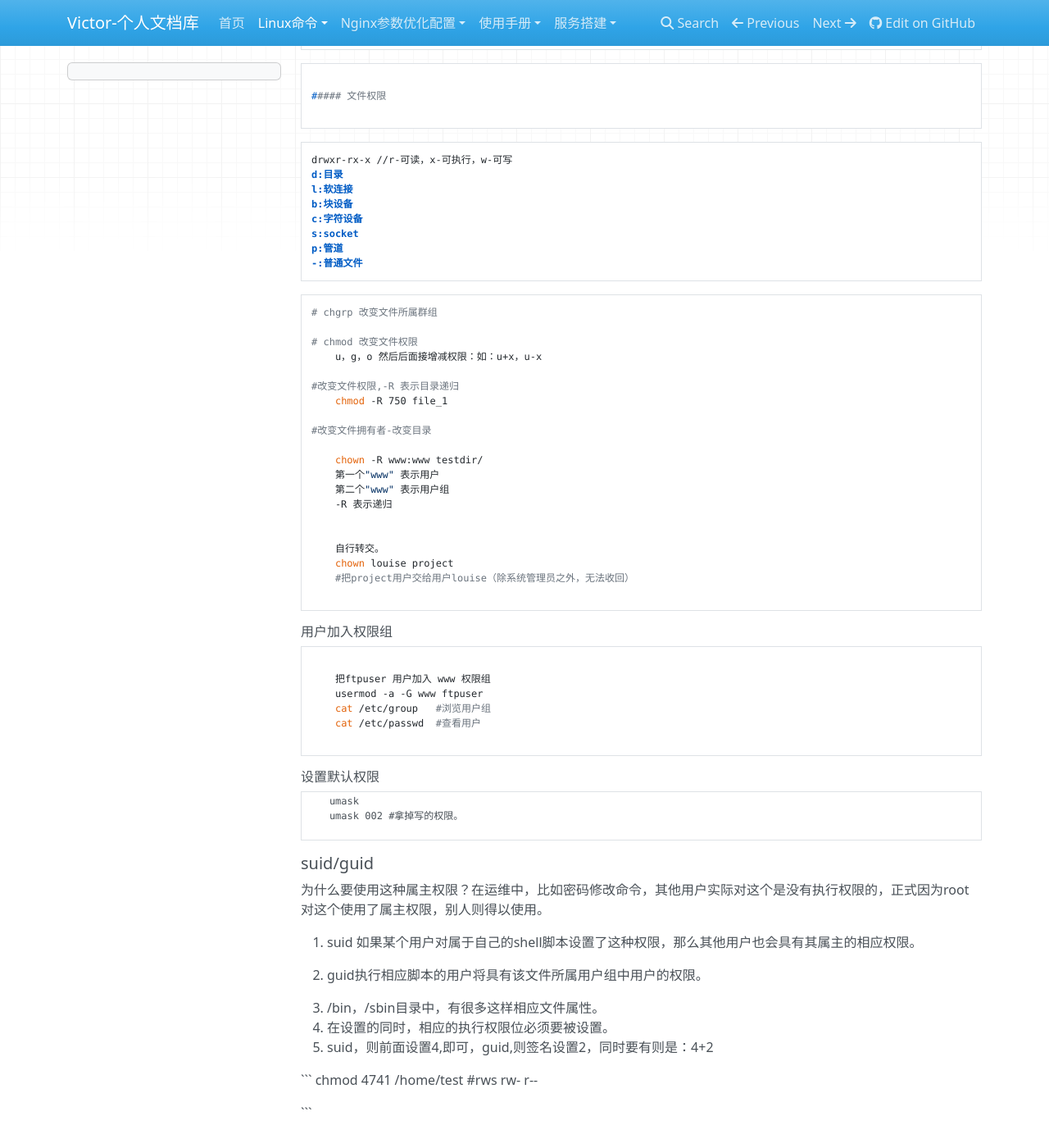
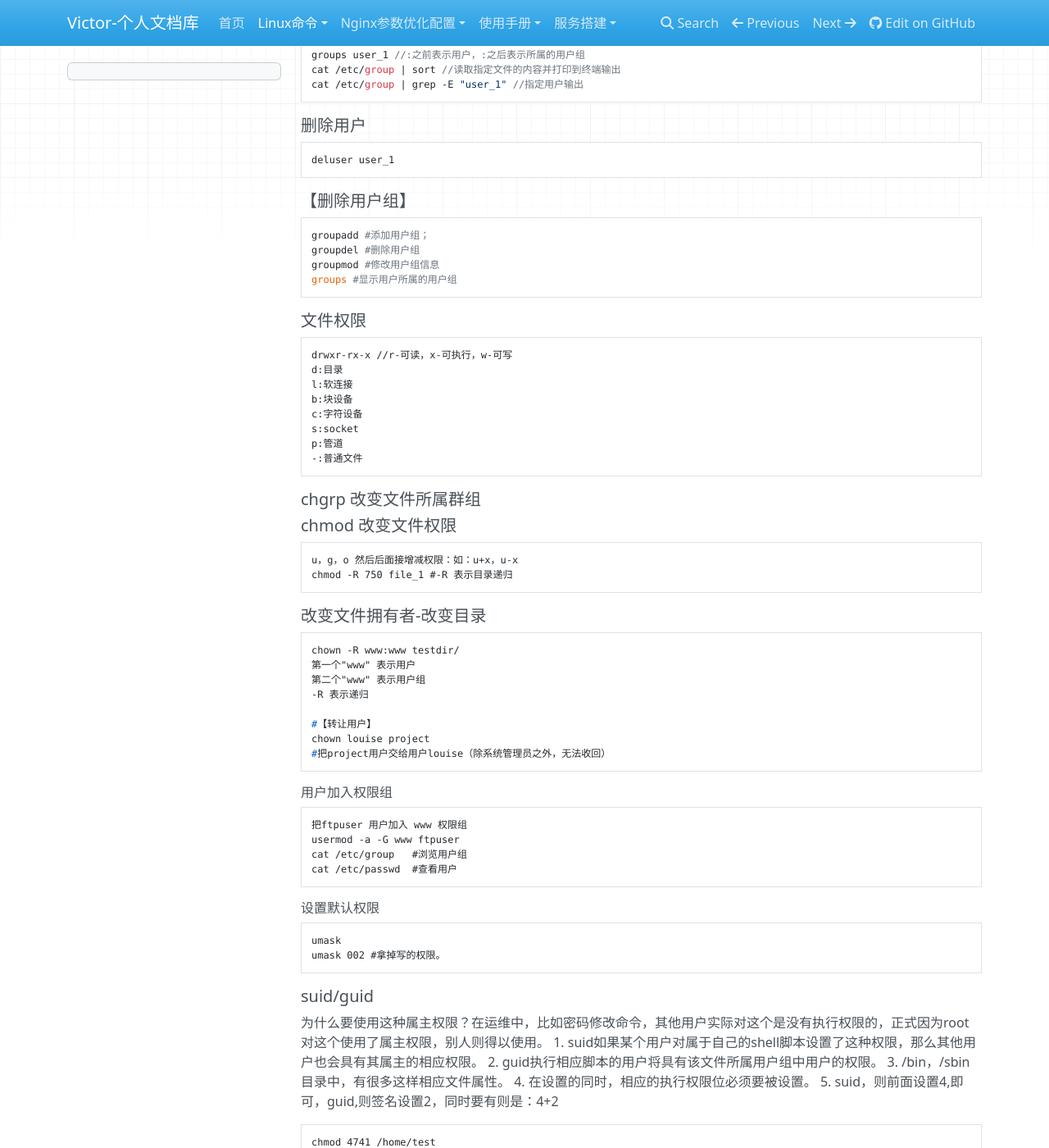
Before and after one commit to victor24680/victorDocs, an MkDocs documentation site: the page built from docs/Linux命令/用户权限管理.md, in a window 1280 px wide and 1400 px high, scrolled down 519 px. Shown: the whole window at 82% size. Built offline with MkDocs 1.6.1, drawn with Linux system fonts in a browser that asks for light colours; nearby versions of some CDN libraries; some of the changed text lies outside the part shown.

Commit message:
完善git文档

````diff
--- a/docs/Linux命令/用户权限管理.md
+++ b/docs/Linux命令/用户权限管理.md
@@ -11,85 +11,87 @@
 
 ```
 ##### 用户及用户组
-
++ -c comment 指定一段注释性描述。
++ -d 目录 指定用户主目录，如果此目录不存在，则同时使用-m选项，可以创建主目录。
++ -g 用户组 指定用户所属的用户组。
++ -G 用户组，用户组 指定用户所属的附加组,多个则用"，"分割
++ -s Shell文件 指定用户的登录Shell。
++ -u 用户号 指定用户的用户号，如果同时有-o选项，则可以重复使用其他用户的标识号
 ```
 adduser user_1 //创建新用户，会自动创建一个相应的用户组：user_1
 passwd user_1 //为用户创建密码
 groups user_1 //:之前表示用户，:之后表示所属的用户组
 cat /etc/group | sort //读取指定文件的内容并打印到终端输出
 cat /etc/group | grep -E "user_1" //指定用户输出
-
-#删除用户
 ```
-	deluser user_1
+##### 删除用户
+```
+deluser user_1
+```
+##### 【删除用户组】
+```
+groupadd #添加用户组；
+groupdel #删除用户组
+groupmod #修改用户组信息
+groups #显示用户所属的用户组
 ```
 
 ##### 文件权限
 
+```shell
+drwxr-rx-x //r-可读，x-可执行，w-可写
+d:目录
+l:软连接
+b:块设备
+c:字符设备
+s:socket
+p:管道
+-:普通文件
 ```
+##### chgrp 改变文件所属群组
 
-	drwxr-rx-x //r-可读，x-可执行，w-可写
-	d:目录
-	l:软连接
-	b:块设备
-	c:字符设备
-	s:socket
-	p:管道
-	-:普通文件
+##### chmod 改变文件权限
+```shell
+u，g，o 然后后面接增减权限：如：u+x，u-x
+chmod -R 750 file_1 #-R 表示目录递归
+```
+##### 改变文件拥有者-改变目录
+```shell
+chown -R www:www testdir/
+第一个"www" 表示用户
+第二个"www" 表示用户组
+-R 表示递归
 
-```
-# chgrp 改变文件所属群组
-
-# chmod 改变文件权限
-    u，g，o 然后后面接增减权限：如：u+x，u-x
-
-#改变文件权限,-R 表示目录递归
-	chmod -R 750 file_1
-
-#改变文件拥有者-改变目录
-
-	chown -R www:www testdir/
-	第一个"www" 表示用户
-	第二个"www" 表示用户组
-	-R 表示递归
-
-
-	自行转交。
-	chown louise project
-	#把project用户交给用户louise（除系统管理员之外，无法收回）
-
+#【转让用户】
+chown louise project
+#把project用户交给用户louise（除系统管理员之外，无法收回）
 ```
 
 ###### 用户加入权限组
-```
-
-	把ftpuser 用户加入 www 权限组
-	usermod -a -G www ftpuser
-	cat /etc/group   #浏览用户组
-	cat /etc/passwd  #查看用户
-
+```shell
+把ftpuser 用户加入 www 权限组
+usermod -a -G www ftpuser
+cat /etc/group   #浏览用户组
+cat /etc/passwd  #查看用户
 ```
 
 ###### 设置默认权限
-```angular2html
-    umask
-    umask 002 #拿掉写的权限。
-
+```shell
+umask
+umask 002 #拿掉写的权限。
 ```
 
 ##### suid/guid
 
   为什么要使用这种属主权限？在运维中，比如密码修改命令，其他用户实际对这个是没有执行权限的，正式因为root对这个使用了属主权限，别人则得以使用。
-
-  1. suid 如果某个用户对属于自己的shell脚本设置了这种权限，那么其他用户也会具有其属主的相应权限。
-
+  1. suid如果某个用户对属于自己的shell脚本设置了这种权限，那么其他用户也会具有其属主的相应权限。
   2. guid执行相应脚本的用户将具有该文件所属用户组中用户的权限。
   3. /bin，/sbin目录中，有很多这样相应文件属性。
   4. 在设置的同时，相应的执行权限位必须要被设置。
   5. suid，则前面设置4,即可，guid,则签名设置2，同时要有则是：4+2
-
-  ```
-    chmod 4741 /home/test
-    #rws rw- r--
-
- ```
+```shell
+chmod 4741 /home/test
+#rws rw- r--
+```
+参考网址：[https://www.cnblogs.com/pengyunjing/p/8543026.html](https://www.cnblogs.com/pengyunjing/p/8543026.html)
+参考网址：[https://www.runoob.com/linux/linux-user-manage.html](https://www.runoob.com/linux/linux-user-manage.html)
````
